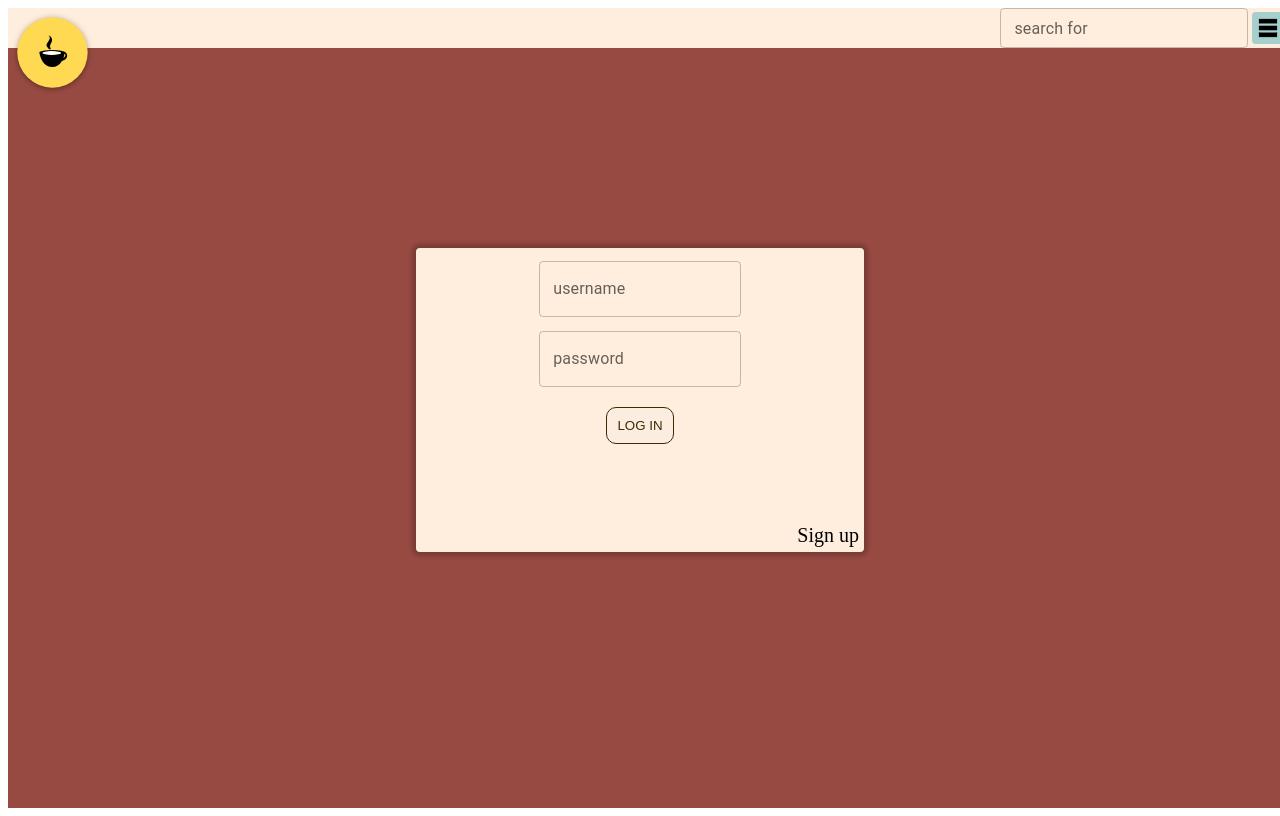
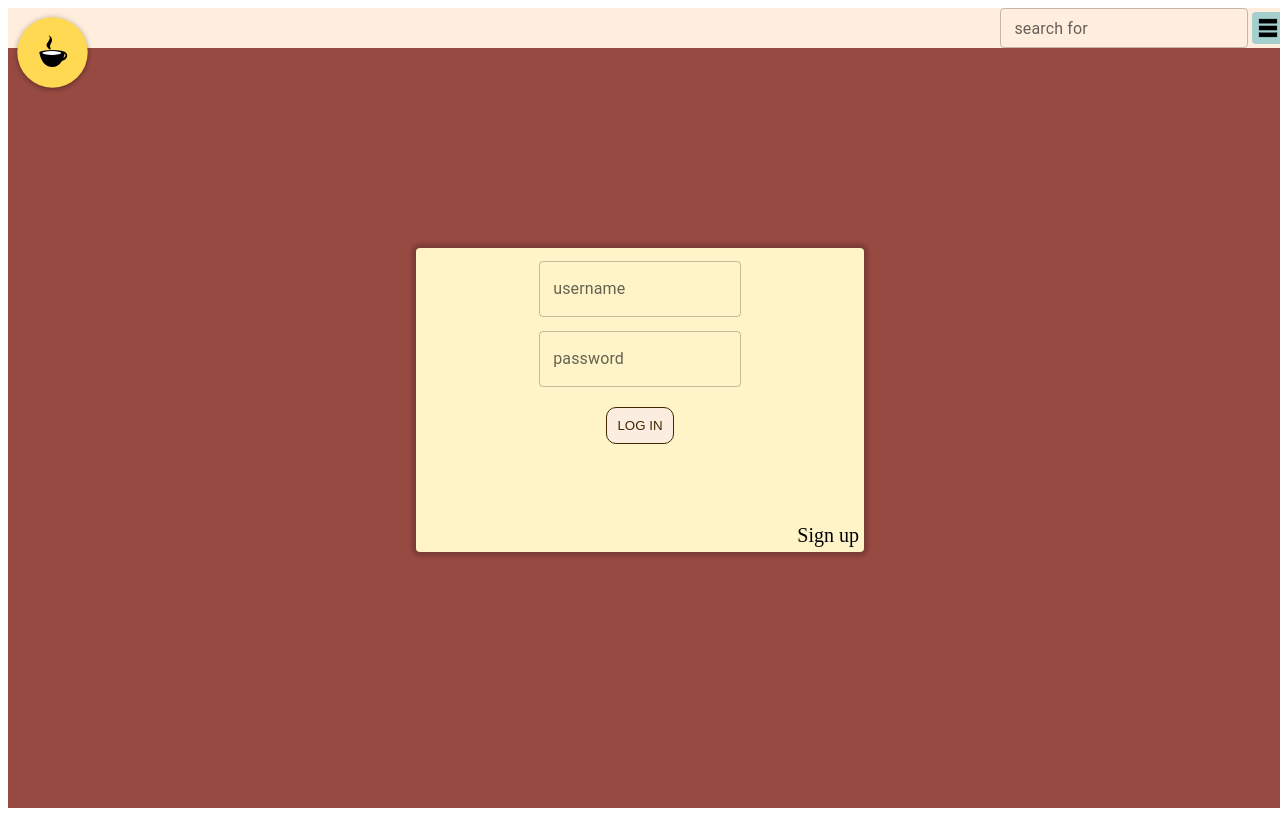
Before and after one commit to Blue-Ocean-Team-Shades/Expresso, a React app: page /login in a window 1280 px wide. Built offline with nearby package versions, Linux system fonts and the light colour scheme; no server answers; the HTML template or start-up script is replaced by a standard one.

Commit message:
change color

```diff
--- a/client/src/components/login-and-signup/login.jsx
+++ b/client/src/components/login-and-signup/login.jsx
@@ -28,7 +28,7 @@ export const Container = styled.div`
   z-index: 200;
   position:fixed;
   text-align: center;
-  background-color: ${colors.mainLight};
+  background-color: ${colors.highlightLight};
   width: 35%;
   height: 38%;
   top:50%;
```
